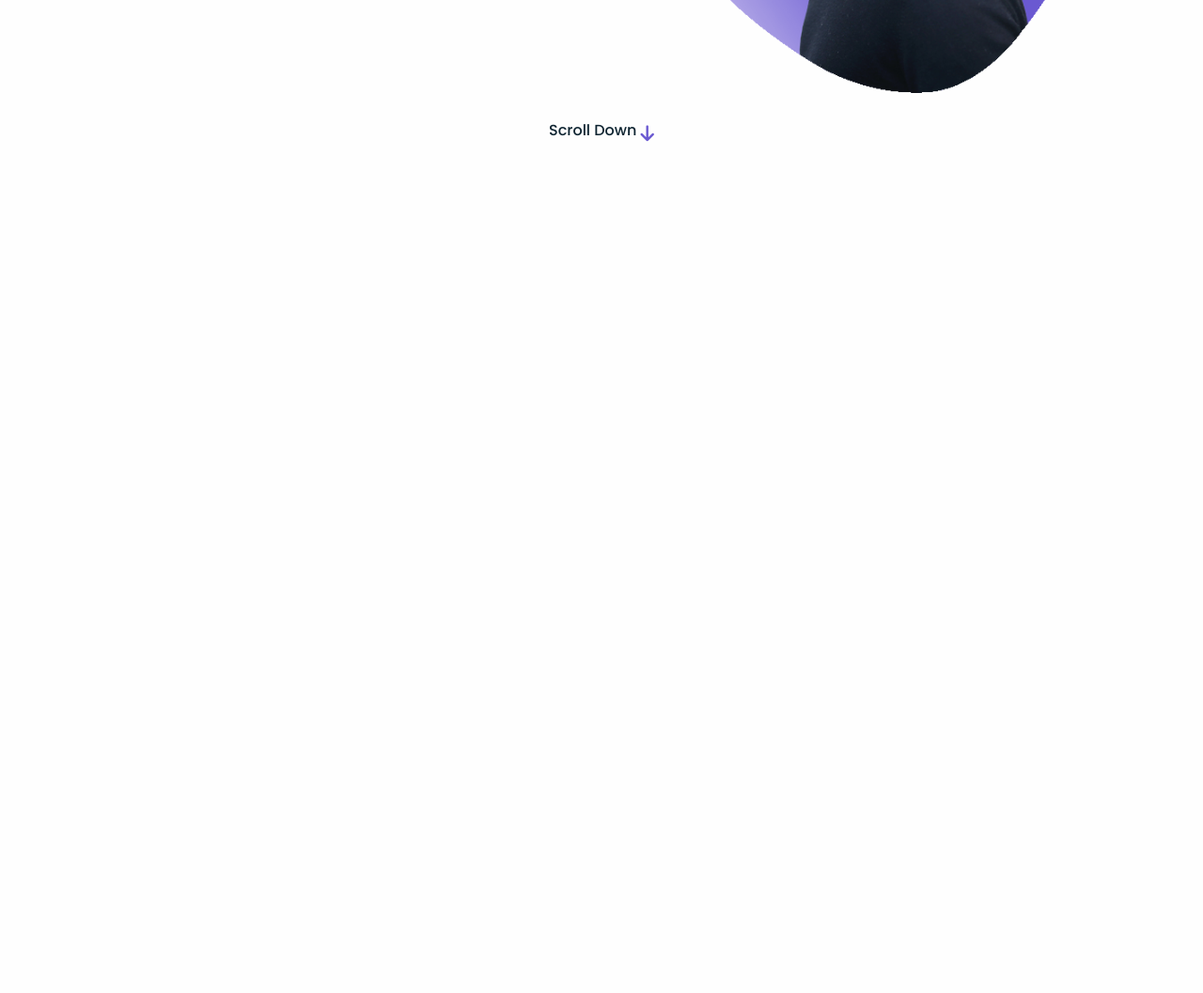
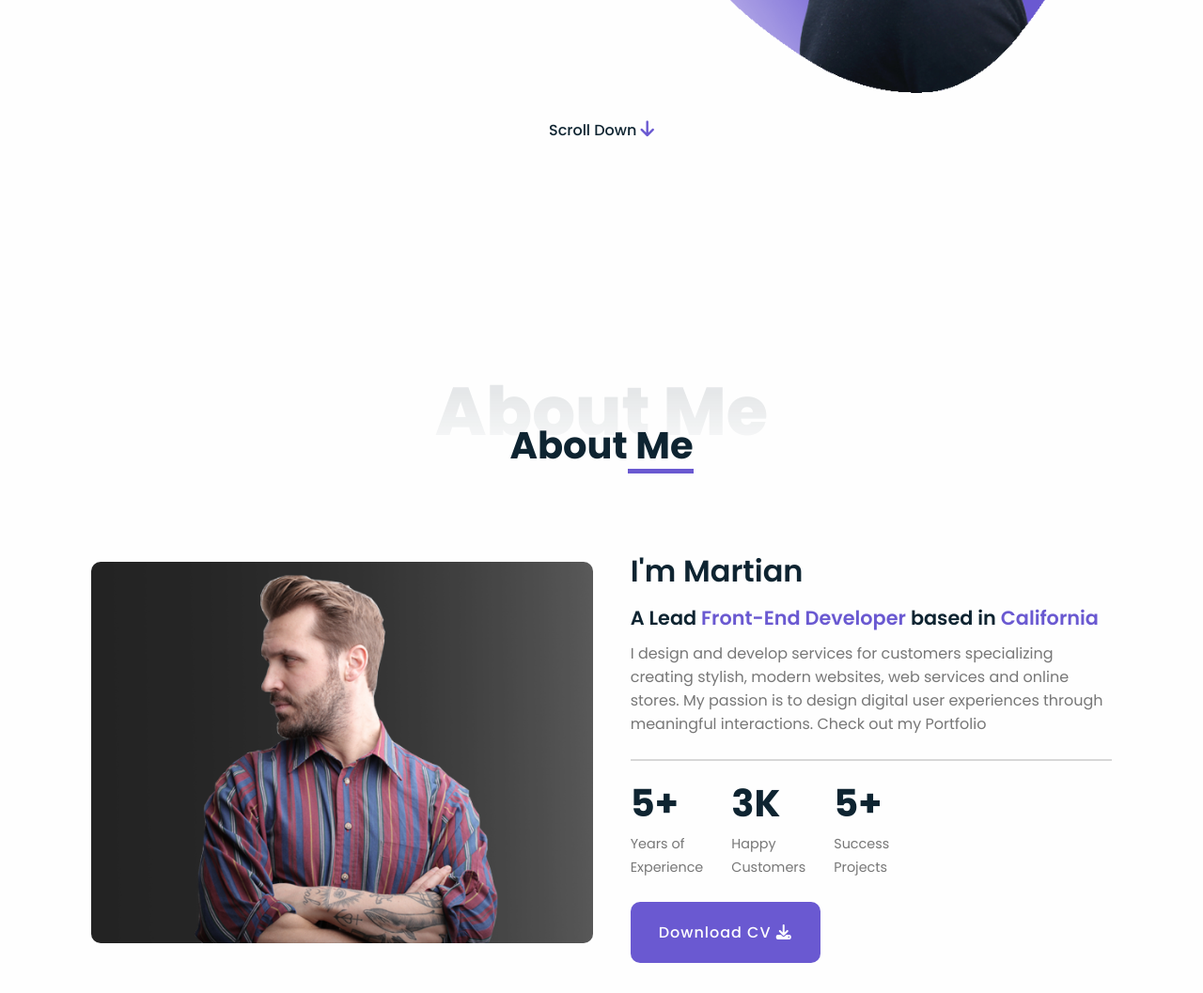
Before and after one commit to SibaWebWorks/siba-webspace-01, a plain HTML site: page index.html in a window 1280 px wide. Shown: the part 544-1601 px from the top of the page at 94% size. Before the commit the page ends 832 px from the top, so only its background shows below. Drawn offline with Linux system fonts and the light colour scheme.

Commit message:
ENH: Complete about page and header navigation bar

```diff
--- a/css/style.css
+++ b/css/style.css
@@ -71,6 +71,19 @@
 /*=======Light/Dark theme button=======*/
 
 /*=======Scroll bar=======*/
+::-webkit-scrollbar{
+  width: 10px;
+  background: var(--scroll-bar-color);
+}
+
+::-webkit-scrollbar-thumb{
+  background: var(--scroll-thumb-color);
+  border-radius: 2em;
+}
+
+::-webkit-scrollbar-thumb:hover{
+  background: var(--scroll-thumb-hover-color);
+}
 
 /*=======Header=======*/
 header{
@@ -85,6 +98,10 @@ header{
 
 }
 
+header.sticky{
+  background: rgba(255, 255, 255, 0.1);
+  box-shadow: var(--box-shadow);
+}
 
 .nav-bar{
   position: relative;
@@ -97,6 +114,11 @@ header{
   margin-right: auto;
   padding: 0 20px;
   transition: .6s ease;
+
+}
+
+header.sticky .nav-bar{
+  height: calc(2.5rem + 1rem);
 
 }
 
@@ -234,8 +256,114 @@ header{
 
 }
 
+
+.section{
+  position: relative;
+  width: 1150px;
+  margin-left: auto;
+  margin-right: auto;
+  padding: 6rem 2rem 2rem;
+}
+
+.sub-section{
+  position: relative;
+  width: 1150px;
+  margin-left: auto;
+  margin-right: auto;
+  padding: 6rem 0;
+}
+
+.section-title-01{
+  font-size: 4.5em;
+  font-weight: 800;
+  margin-bottom: 2rem;
+  background: linear-gradient(to top, transparent 0%, var(--first-color) 70%);
+  -webkit-background-clip: text;
+  -webkit-text-fill-color: transparent;
+  opacity: .1;
+}
+
+.section-title-02{
+  font-size: 2.5em;
+  font-weight: 700;
+  transform: translateY(-80px);
+}
+
+.section-title-02:before{
+  content: '';
+  position: absolute;
+  width: 70px;
+  height: 5px;
+  right: 0;
+  bottom: 0;
+  background: var(--second-color);
+}
+.container{
+  position: relative;
+  flex-direction: column;
+
+}
+
 /*=======About section=======*/
+.about .container .content{
+  column-gap: 40px;
+  width: 100%;
+}
 
+.about-img{
+  position: relative;
+
+}
+
+.about-img img{
+  max-width: 100%;
+  min-width: 500px;
+  border-radius: 10px;
+}
+
+.about-info .description{
+  max-width: 600px;
+}
+
+.about-info .description h3{
+  font-size: 2em;
+  font-weight: 600;
+  margin-bottom: 10px;
+}
+
+.about-info .description h4{
+  font-size: 1.3em;
+  font-weight: 600;
+  margin-bottom: 10px;
+}
+
+.about-info .description h4 span{
+  color: var(--second-color);
+
+}
+
+.about-info .description p{
+  color: var(--third-color);
+  font-size: var(--normal-font-size);
+  margin-bottom: 15px;
+  padding-bottom: 25px;
+  border-bottom: 2px solid var(--line-color);
+}
+
+.about-info .professional-list{
+  display: flex;
+  column-gap: 30px;
+}
+
+.about-info .professional-list .list-item h3{
+  font-size: 2.5em;
+  font-weight: 700;
+}
+
+.about-info .professional-list .list-item span{
+  color: var(--third-color);
+  font-size: var(--small-font-size);
+}
 /*=======Skills section=======*/
 
 /*=======Services section=======*/
--- a/index.html
+++ b/index.html
@@ -52,7 +52,39 @@
     </section>
 
     <!--=======About section=======-->
-
+    <section class="about section" id="about">
+      <div class="container flex-centre">
+        <h1 class="section-title-01">About Me</h1>
+        <h2 class="section-title-02">About Me</h2>
+        <div class="content flex-centre">
+          <div class="about-img">
+            <img src="images/about-img.png" alt="">
+          </div>
+          <div class="about-info">
+            <div class="description">
+              <h3>I'm Martian</h3>
+              <h4>A Lead <span>Front-End Developer</span> based in <span>California</span></h4>
+              <p>I design and develop services for customers specializing creating stylish, modern websites, web services and online stores. My passion is to design digital user experiences through meaningful interactions. Check out my Portfolio</p>
+            </div>
+            <ul class="professional-list">
+              <li class="list-item">
+                <h3>5+</h3>
+                <span>Years of<br>Experience</span>
+              </li>
+              <li class="list-item">
+                <h3>3K</h3>
+                <span>Happy<br>Customers</span>
+              </li>
+              <li class="list-item">
+                <h3>5+</h3>
+                <span>Success<br>Projects</span>
+              </li>
+            </ul>
+            <a href="" class="btn">Download CV <i class="fas fa-download"></i></a>
+          </div>
+        </div>
+      </div>
+    </section>
     <!--=======Skills section=======-->
 
     <!--=======Services section=======-->
@@ -68,6 +100,7 @@
     <!--=======Footer=======-->
 
     <!--=======External scripts=======-->
+    <script src="js/main.js"></script>
 
   </body>
 </html>
--- a/js/main.js
+++ b/js/main.js
@@ -1,5 +1,8 @@
 //Navigation bar effects on scroll
-
+window.addEventListener("scroll", function(){
+    const header = document.querySelector("header");
+    header.classList.toggle("sticky", window.scrollY > 0);
+})
 //Portfolio section - Modal
 
 //Our clients - Swiper
```
